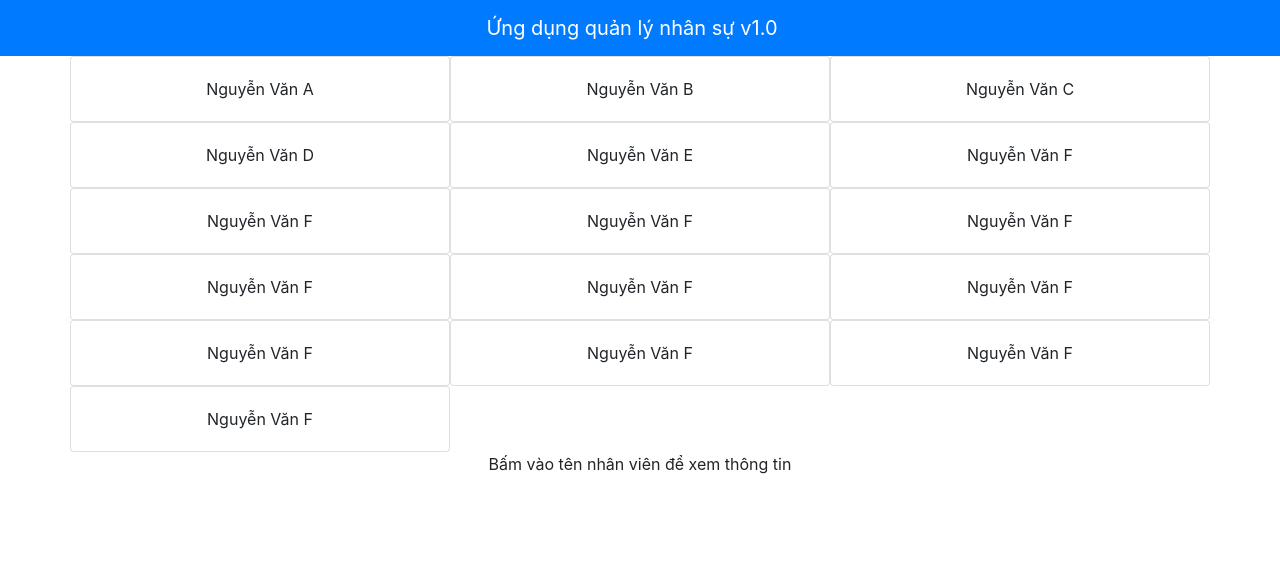
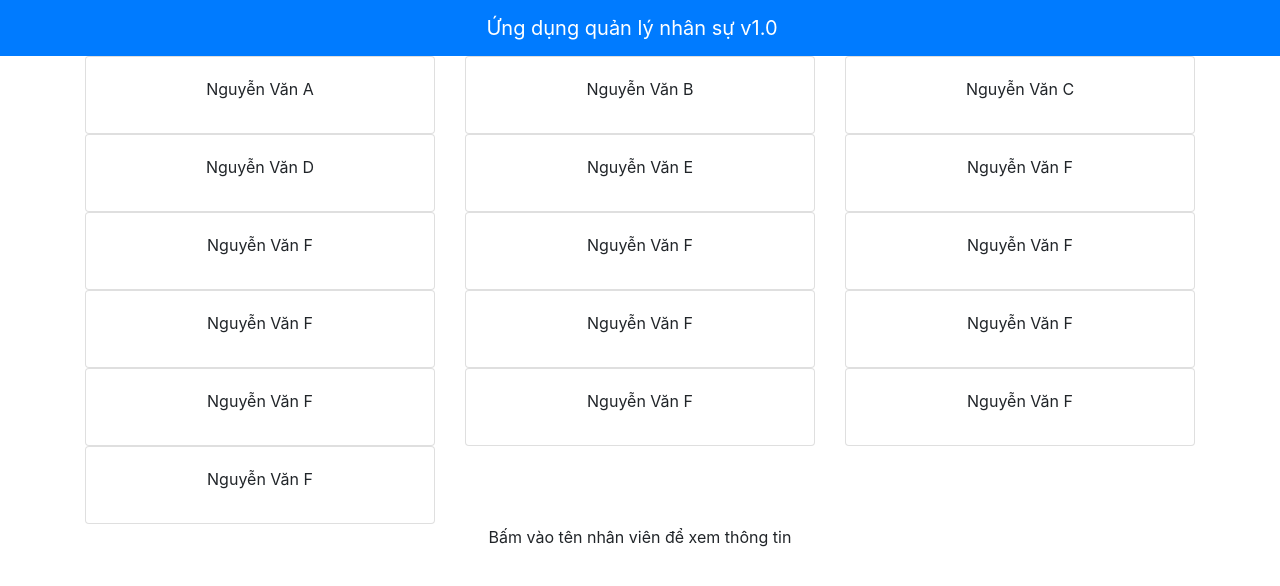
Before and after one commit to 19962608Na/ReactJS, a React (Create React App) app: page / in a window 1280 px wide. Shown: the top 586 px of the page. Built offline with nearby package versions, Linux system fonts and the light colour scheme.

Commit message:
case 2(1)

```diff
--- a/src/components/StaffListComponent.js
+++ b/src/components/StaffListComponent.js
@@ -1,20 +1,48 @@
 import React, { Component } from "react";
 import { STAFFS } from "../shared/staffs";
-import {Card, CardText, CardBody} from 'reactstrap';
+import {Card, CardText, CardBody, CardTitle} from 'reactstrap';
 
 class StaffList extends Component {
     constructor(props) {
         super(props);
-        this.state = {  }
+        this.state = {
+            selectedName: null
+         }
+    }
+
+    onNameSelect(staff) {
+        this.setState({selectedName: staff});
+    }
+
+    renderStaff(staff) {
+        if(staff != null)
+            return(
+                <Card>
+                    <CardBody>
+                        <CardTitle>Họ và tên: {staff.name}</CardTitle>
+                        <CardText>Ngày sinh: {staff.dOB}</CardText>
+                        <CardText>Ngày vào công ty: {staff.startDate}</CardText>
+                        <CardText>Phòng ban: {staff.department}</CardText>
+                        <CardText>Số ngày nghỉ ăn lương: {staff.annualLeave}</CardText>
+                        <CardText>Số ngày làm thêm: {staff.overTime}</CardText>
+                    </CardBody>
+                </Card>
+            )
+        else
+            return(
+                <div></div>
+            )
     }
     render() {
         const staffList = this.props.staffs.map((staff) => {
             return (
-                <Card key={staff.id} className = "col-12 col-sm-6 col-md-4">
-                    <CardBody>
-                        <CardText>{staff.name}</CardText>
-                    </CardBody>
-                </Card>
+                <div className = "col-12 col-sm-6 col-md-4">
+                    <Card key={staff.id} onClick={() => this.onNameSelect(staff)}>
+                        <CardBody>
+                            <CardTitle>{staff.name}</CardTitle>
+                        </CardBody>
+                    </Card>
+                </div>
             )
         })
         return (
@@ -22,6 +50,11 @@ class StaffList extends Component {
                 <div className="row">
                     {staffList}
                 </div>
+                <div className="row">
+                    <div className = "col-12 col-sm-6 col-md-4">
+                        {this.renderStaff(this.state.selectedName)}
+                    </div>
+                </div>
             </div>
          );
     }
```
